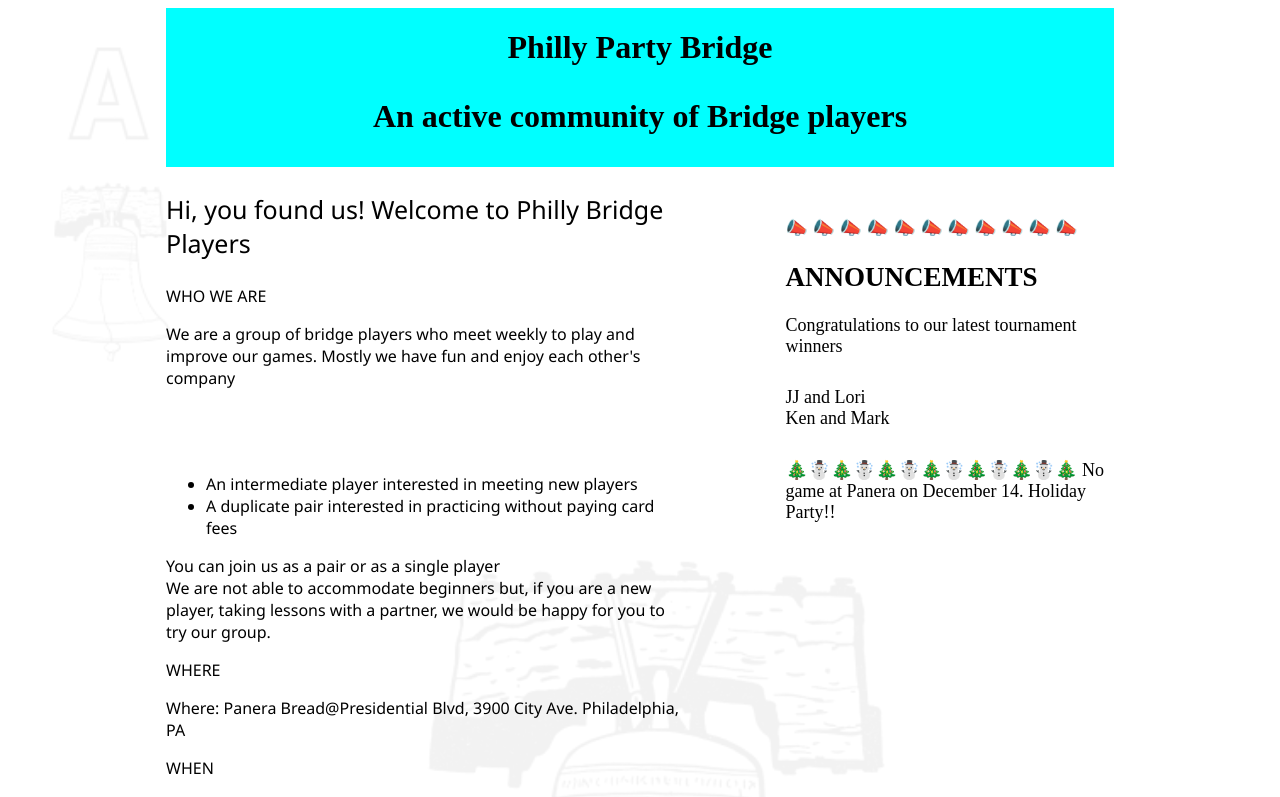
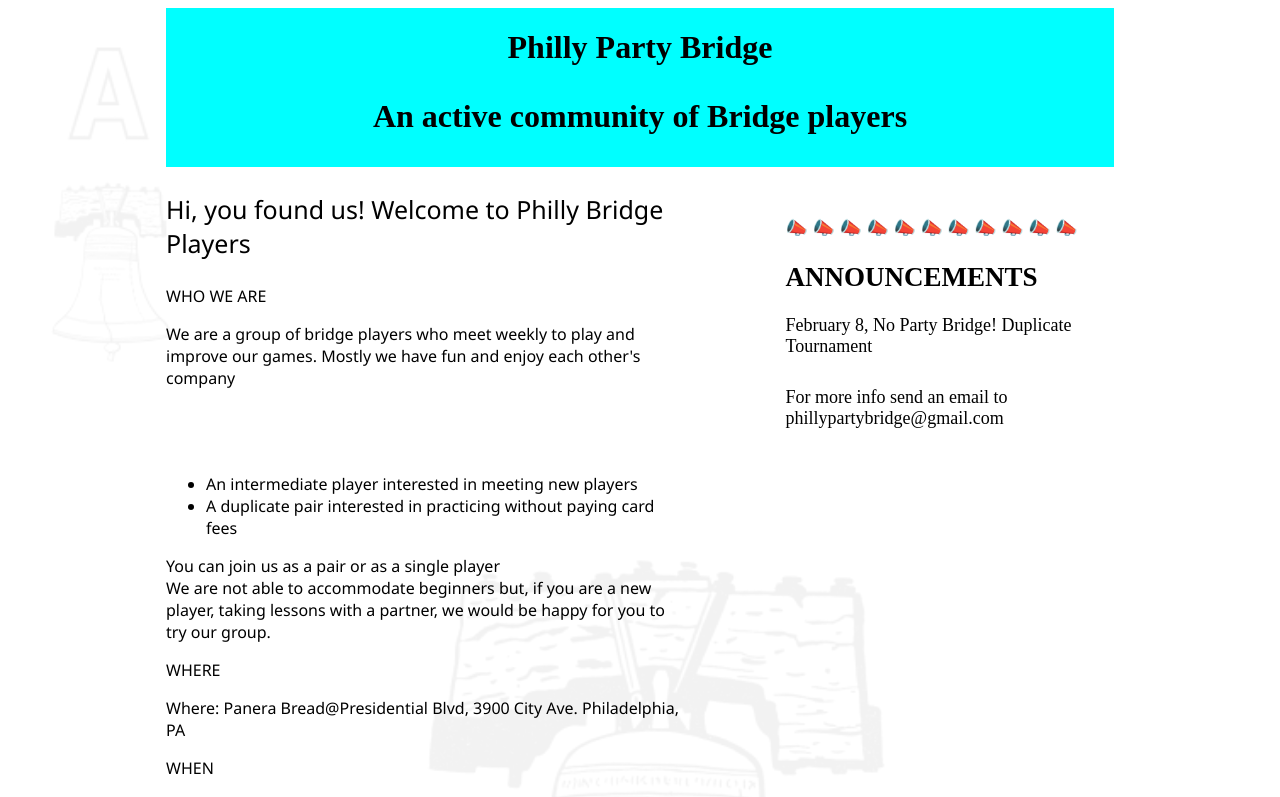
Before and after one commit to mgwismer/philly-bridge-fe, a React (Vite) app: page / in a window 1280 px wide. Shown: the top 797 px of the page. Built offline with nearby package versions, Linux system fonts and the light colour scheme.

Commit message:
make updates (#14)
Co-authored-by: Margaret Wismer <margaretwismer@Margarets-Air.fios-router.home>

```diff
--- a/src/Announcements/announcements.tsx
+++ b/src/Announcements/announcements.tsx
@@ -8,17 +8,13 @@ export const Announcements: React.FC = () => {
       📣 📣 📣 📣 📣 📣 📣 📣 📣 📣 📣
       <h2>ANNOUNCEMENTS</h2>
       <div>
-        Congratulations to our latest tournament winners
+        February 8, No Party Bridge! Duplicate Tournament
       </div>
       <div className='announcement-text'>
-          <div>JJ and Lori</div>
-          <div> Ken and Mark</div>
+            For more info send an email to phillypartybridge@gmail.com
        </div>
 
-       <div className='announcement-text'>
-        🎄☃️🎄☃️🎄☃️🎄☃️🎄☃️🎄☃️🎄
-        No game at Panera on December 14. Holiday Party!!
-       </div>
+
     </div>
     )
 }
--- a/src/App.tsx
+++ b/src/App.tsx
@@ -18,7 +18,7 @@ function App() {
                 <Announcements/>
             </div>
             <div className='members-link'>
-              <a href="https://cloud1-fsar.nfdc.net/acbl/acbl1.php?ppb=1">
+              <a href="https://delta.fsar.com/acbl/acbl1.php">
                 Members login
               </a>
             </div>
```
